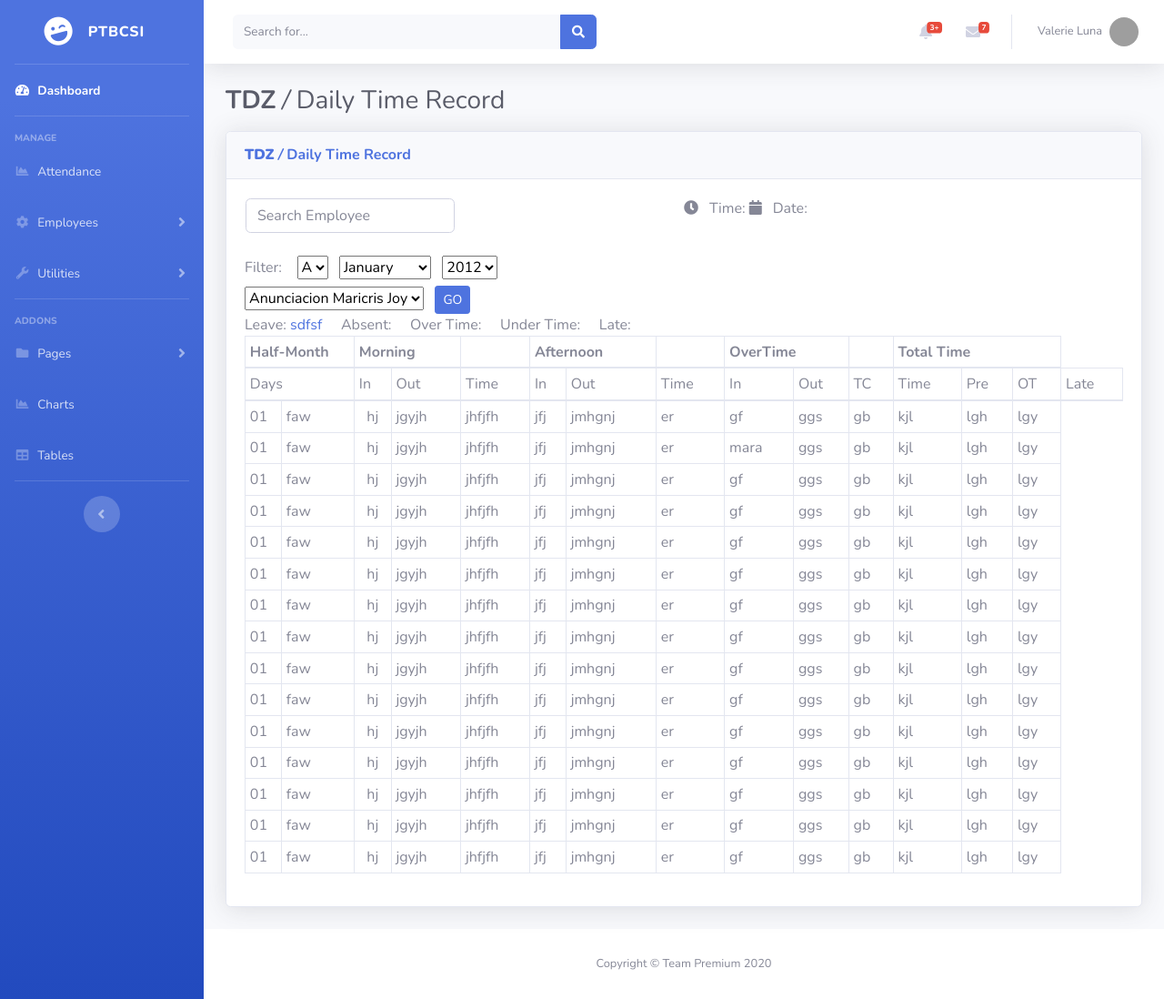
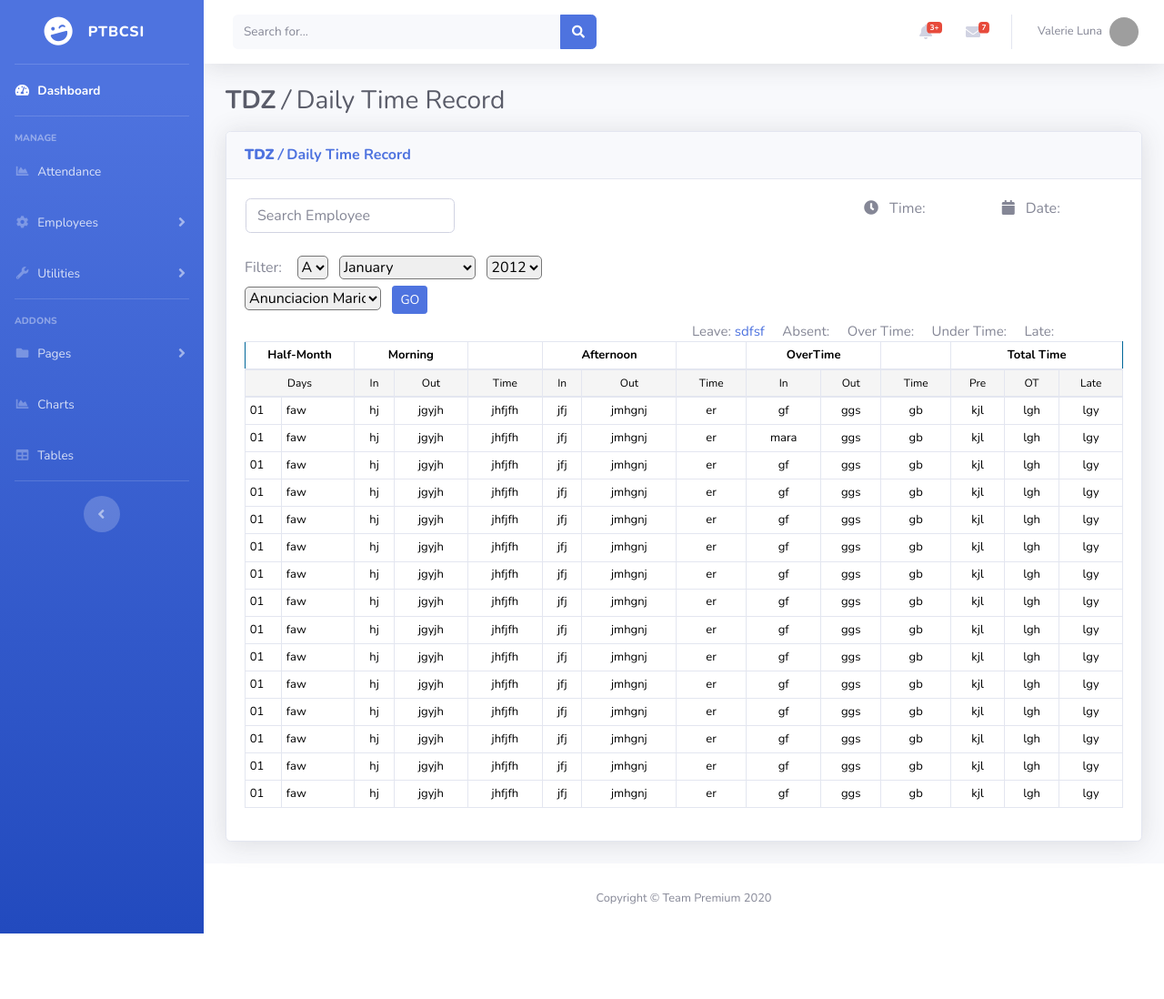
Before and after one commit to johnebarita/ptbcsi, a CodeIgniter app: page /ptbcsi/attendance in a window 1280 px wide. Shown: the whole page at 91% size. After the commit the page ends 1026 px from the top, so only its background shows below. Run offline with CodeIgniter, Linux system fonts and the light colour scheme; grey boxes are pictures that could not be loaded.

Commit message:
css styling

```diff
--- /dev/null
+++ b/assets/css/custom.css
@@ -0,0 +1,135 @@
+.width1
+{
+    text-align: center;font-size: 12px;
+}
+.text_center
+{
+    text-align: center;
+}
+.no_hover
+{
+    background: #f5f5f5
+}
+.date_time
+{
+    margin-left: 20%;
+}
+.table
+{
+    font-size: 13px;
+    color: black;
+}
+.th
+{
+    font-size: 12px;
+}
+.time
+{
+    margin-right: 80px;
+}
+.monthName
+{
+    width: 150px;
+    border-radius: 5px;
+}
+.empName
+{
+    width: 150px;
+    border-radius: 5px;
+}
+.border-left
+{
+    border-left:1px solid #006699 !important;
+}
+.border-right
+{
+    border-right:1px solid #006699 !important;
+}
+.tc
+{
+    display:none
+}
+.details
+{
+    /*text-align: left;*/
+    float:right;
+}
+.rh
+{
+    font-size: 15px;
+}
+.tb_rh
+{
+    width: 550px;
+    margin-top: 8px;
+}
+.half_month
+{
+    border-radius: 5px;
+
+}
+.year
+{
+    border-radius: 5px;
+}
+.date_time_leave
+{
+    margin-left: 45%;
+}
+.date_time_leave_employee
+{
+    margin-left: 58.8%;
+}
+.iconedit
+{
+    color: #17a2b8;
+    background: transparent;
+    width: 73px;
+    font-size: 13px;
+}
+.icondelete
+{
+    color: red;
+    background: transparent;
+    width: 82px;
+    font-size: 13px;
+}
+.iconn
+{
+    color: black;
+}
+.icon
+{
+    color: #007bff;
+}
+.fonts
+{
+    font-size: 14px;
+    color: black;
+}
+/*modal css*/
+.names
+{
+    margin-left: 15px;
+}
+/*.kolor*/
+/*{*/
+    /*color: white;*/
+    /*text-decoration-color: white;*/
+/*}*/
+/*.kolor:active*/
+/*{*/
+    /*text-decoration: white;*/
+/*}*/
+.kolor:link, .kolor:visited {
+    color: white;
+    text-decoration: none;
+}
+.kulay
+{
+    color: blue;
+}
+.border
+{
+    border: solid blue;
+}
--- a/assets/css/style.css
+++ b/assets/css/style.css
@@ -1,5 +1,5 @@
 /** {*/
-	/*border: 1px solid red !important;*/
+/*border: 1px solid red !important;*/
 /*}*/
 /*------------------------------------------------------------------
 [Layout]
@@ -1072,7 +1072,7 @@ offcanvas-menu
   left: 0;
   bottom: 0;
   padding: 0 2.8em 2.8em;
-  ;
+;
 }
 
 .service-description h3 {
@@ -1561,7 +1561,7 @@ address {
   .transportable-homes .service-item:hover .service-description,
   .kitset-homes .service-item:hover .service-description {
     margin: 0.5em;
-    ;
+  ;
     padding: 2.6em 0 0.5em 1em;
   }
 }
```
Also changed, not shown: assets/css/sb-admin-2.css.
